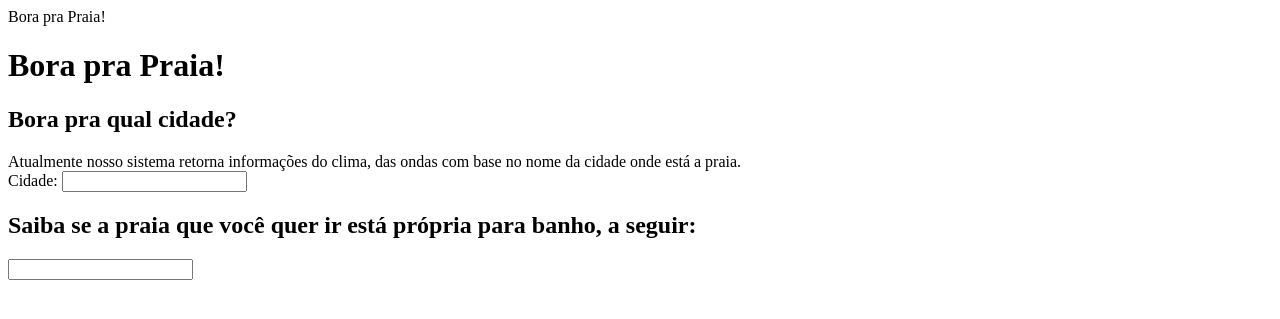
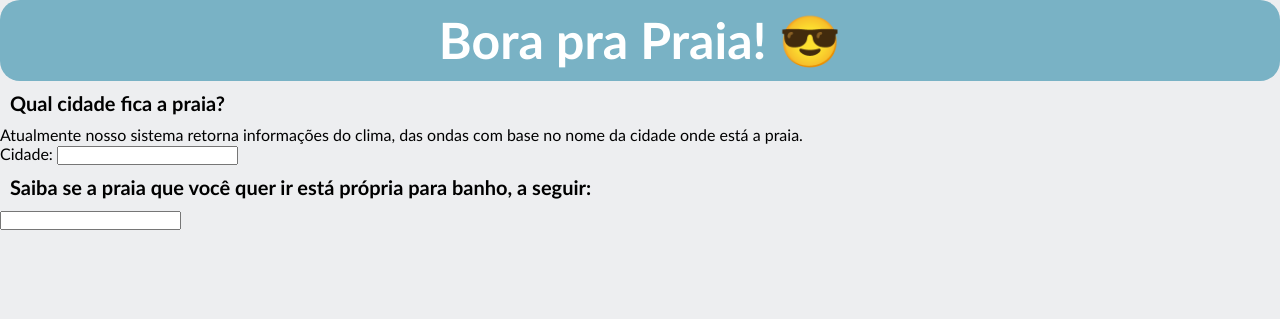
Before and after one commit to renan-b-eth/ProjetoPythonCP5-CP6, a Flask app: page / in a window 1280 px wide. Shown: the top 319 px of the page. Run offline with Flask 3, Linux system fonts and the light colour scheme.

Commit message:
Atualização de formatação

```diff
--- a/Projeto-ViagemPraia/apis/clima.py
+++ b/Projeto-ViagemPraia/apis/clima.py
@@ -4,7 +4,7 @@ def api_clima():
 
     api_key = '' #chave da api está nas anotações
 
-    city = input('Enter city name: ')
+    city = input('Bora para qual cidade/cidade?!: ')
 
     url = f'http://api.openweathermap.org/data/2.5/weather?q={city}&appid={api_key}'
 
--- a/Projeto-ViagemPraia/templates/index.html
+++ b/Projeto-ViagemPraia/templates/index.html
@@ -1,21 +1,23 @@
 <!DOCTYPE html>
-<html lang="en">
+<html lang="pt-br">
 <head>
     <meta charset="UTF-8">
     <meta name="viewport" content="width=device-width, initial-scale=1.0">
-    <link rel="stylesheet" type="text/css" href="style.css"
+    <link rel="stylesheet" type="text/css" href="style.css">
     <title>Bora pra Praia!</title>
 </head>
+<header>
+    <h1>Bora pra Praia! 😎</h1>
+</header>
 <body>
-    <h1>Bora pra Praia!</h1>
     <p></p>
-    <div>
-        <h2>Bora pra qual cidade?</h2>
+    <div class="container-cidade">
+        <h2>Qual cidade fica a praia?</h2>
         <span> Atualmente nosso sistema retorna informações do clima, das ondas com base no nome da cidade onde está a praia.</span><br>
         <label>Cidade:</label>
         <input type="text" id="" name="" required>
 
-    <div>
+    <div class="container-praia">
         <h2>Saiba se a praia que você quer ir está própria para banho, a seguir:</h2>
         <label>
         <input>
--- a/Projeto-ViagemPraia/templates/style.css
+++ b/Projeto-ViagemPraia/templates/style.css
@@ -0,0 +1,36 @@
+* {
+    padding: 0%;
+    margin: 0%;
+}
+
+header {
+    background-color: #79b2c5;
+    padding: 10px;
+    text-align: center;
+    border-radius: 20px;
+}
+
+h1 {
+    font-family:'Gill Sans', 'Gill Sans MT', Calibri, 'Trebuchet MS', sans-serif;
+    font-size: 50px;
+    color: white;
+}
+
+.container-cidade {
+    font-family: 'Gill Sans', 'Gill Sans MT', Calibri, 'Trebuchet MS', sans-serif;
+}
+
+.container-cidade h2{
+    font-size: 20px;
+    padding: 10px;
+}
+
+.container-cidade span {
+    font-family: 'Gill Sans', 'Gill Sans MT', Calibri, 'Trebuchet MS', sans-serif;
+
+}
+
+body {
+    /*background-color: #cec1b02f;*/
+    background-color: #80869223;
+}
```
